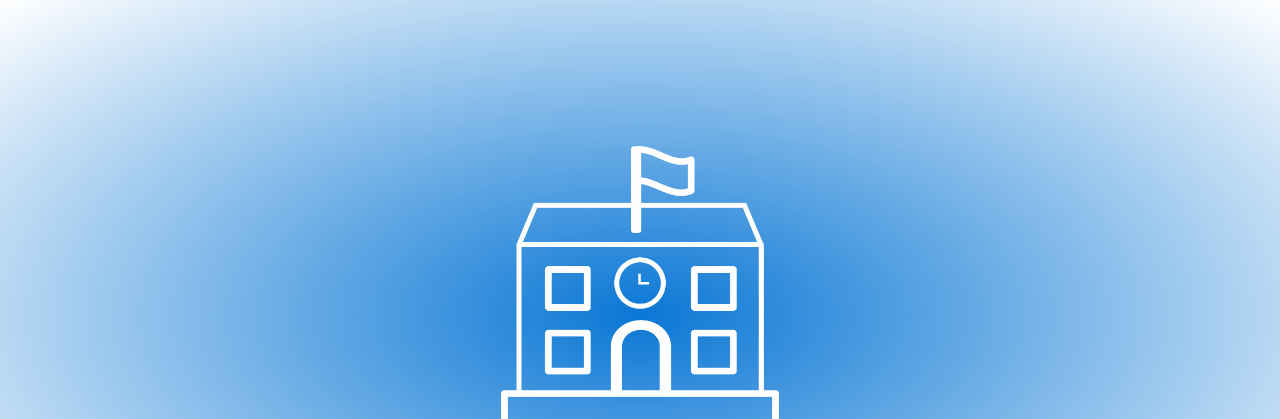
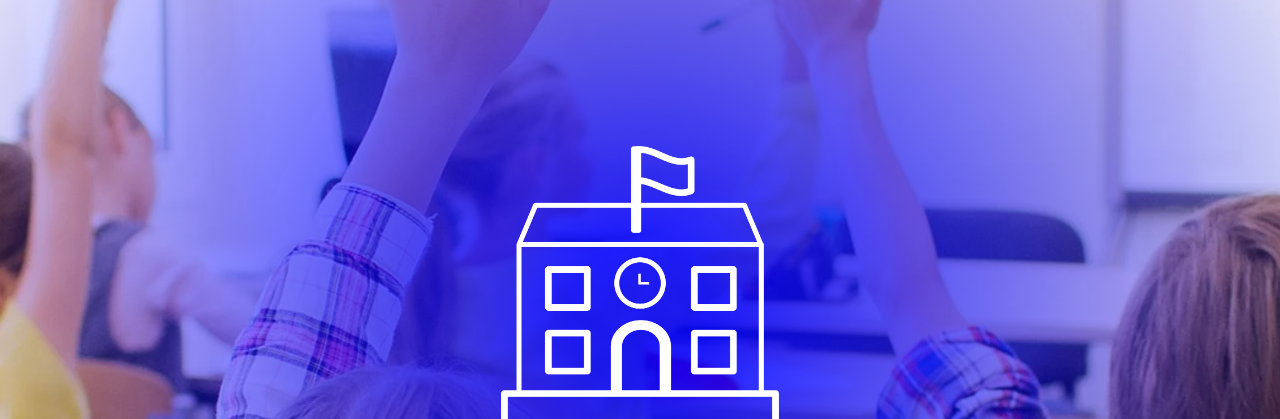
Before and after one commit to eragon0992/eragon0992.github.io, a plain HTML site: page MyProject/index.html in a window 1280 px wide. Shown: the top 419 px of the page. Drawn offline with nearby package versions, Linux system fonts and the light colour scheme.

Commit message:
обновка

```diff
--- a/MyProject/index.html
+++ b/MyProject/index.html
@@ -7,7 +7,7 @@
     <meta name="viewport" content="width=device-width, initial-scale=1, shrink-to-fit=no">
     <!-- Bootstrap CSS -->
     <link rel="stylesheet" href="https://stackpath.bootstrapcdn.com/bootstrap/4.1.3/css/bootstrap.min.css" integrity="sha384-MCw98/SFnGE8fJT3GXwEOngsV7Zt27NXFoaoApmYm81iuXoPkFOJwJ8ERdknLPMO" crossorigin="anonymous">
-    <link rel="stylesheet" href="style.css" crossorigin="anonymous">
+    <link rel="stylesheet" href="style.css">
     <title>Hello, world!</title>
 </head>
 
--- a/MyProject/style.css
+++ b/MyProject/style.css
@@ -1,11 +1,4 @@
 header {
-    background-image: url("img/header.webp");
-
-    background: -moz-radial-gradient(center, ellipse cover, rgba(10, 119, 213, 1) 0%, rgba(10, 119, 213, 0.8) 20%, rgba(208, 228, 247, 0) 100%);
-    /* FF3.6-15 */
-    background: -webkit-radial-gradient(center, ellipse cover, rgba(10, 119, 213, 1) 0%, rgba(10, 119, 213, 0.8) 20%, rgba(208, 228, 247, 0) 100%);
-    /* Chrome10-25,Safari5.1-6 */
-    background: radial-gradient(ellipse at center, rgba(10, 119, 213, 1) 0%, rgba(10, 119, 213, 0.8) 20%, rgba(208, 228, 247, 0) 100%);
-    /* W3C, IE10+, FF16+, Chrome26+, Opera12+, Safari7+ */
-    ;
+    background: radial-gradient(circle, rgba(0, 0, 255, 0.88) 10%, rgba(0, 0, 255, 0.1) 100%), url("img/header.webp");
+    background-position: center;
 }
```
